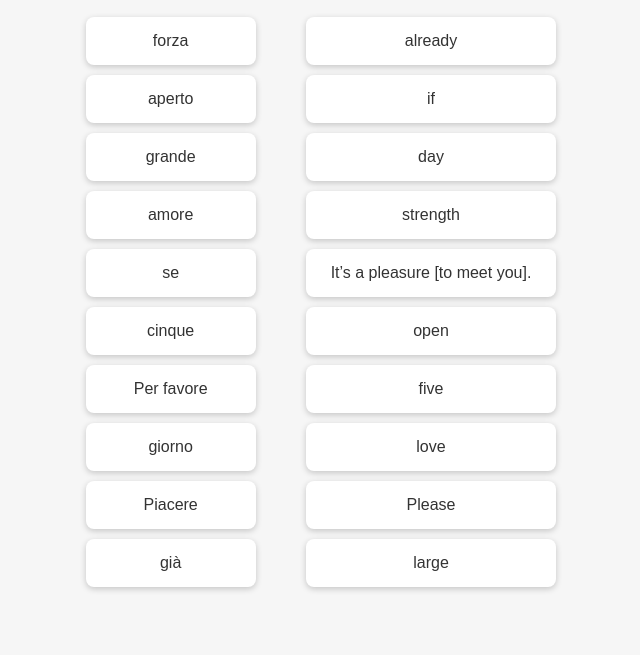
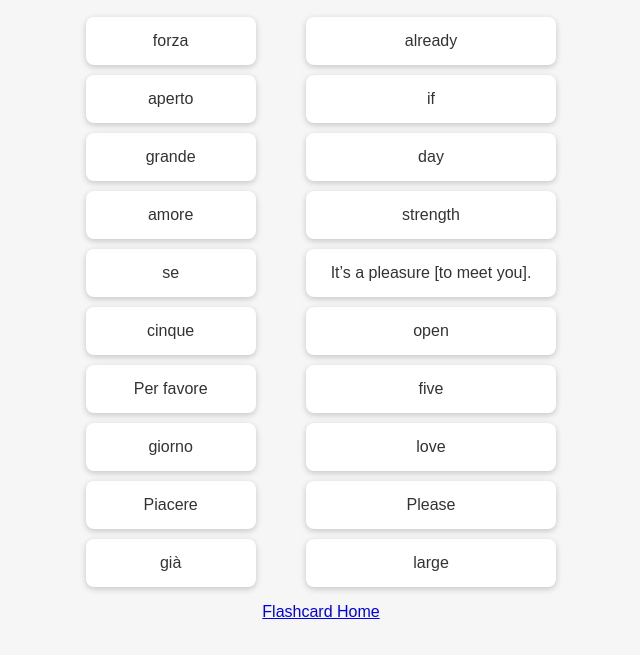
Before and after one commit to CainBrianJ/flashcards, a plain HTML site: page ImportantWordsPhrases.html in a window 1280 px wide. Shown: the part 81-736 px from the top of the page, without its empty margins (319-959 px from the left). Drawn offline with Linux system fonts and the light colour scheme.

Commit message:
Update ImportantWordsPhrases.html

```diff
--- a/ImportantWordsPhrases.html
+++ b/ImportantWordsPhrases.html
@@ -378,6 +378,7 @@ document.getElementById("next-round").addEventListener("click", renderGame);
 
 renderGame();
 </script>
+  <p><a href="index.html">Flashcard Home</a></p>
 </body>
 
 </html>
```
